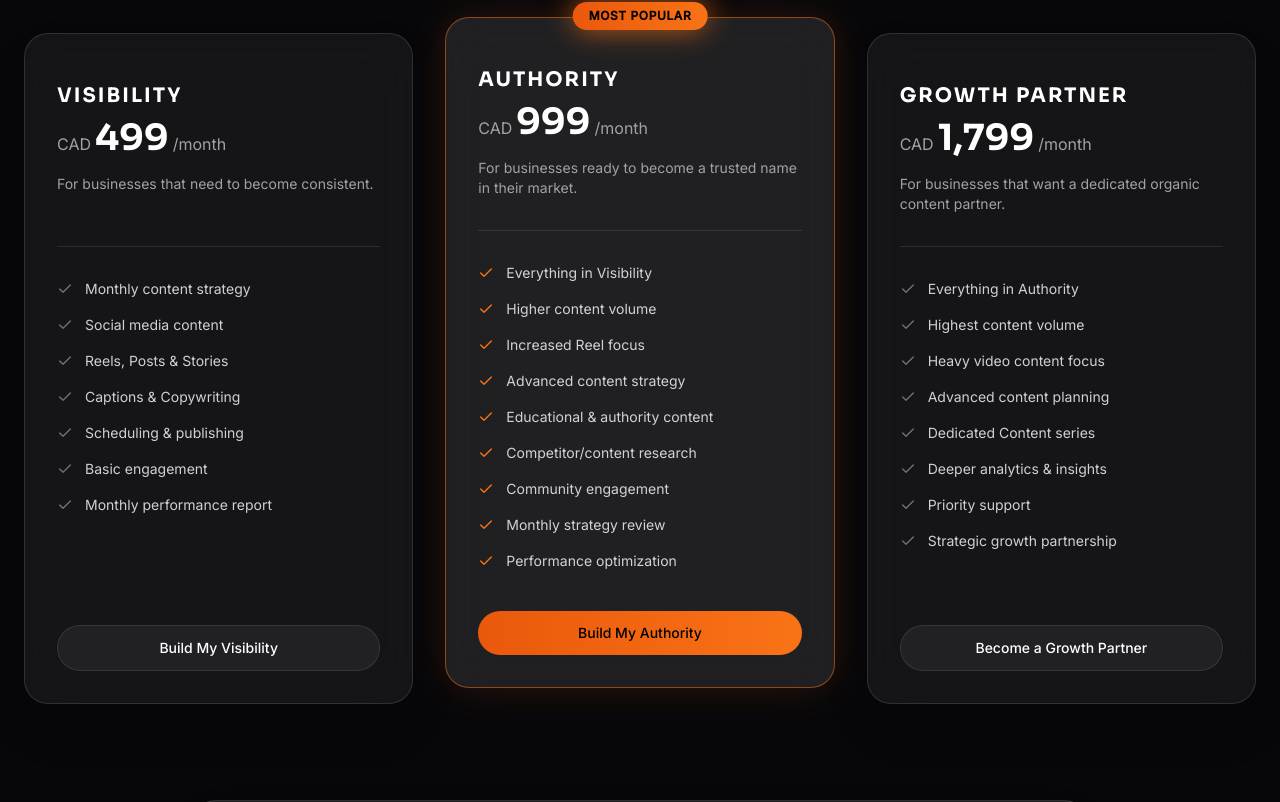
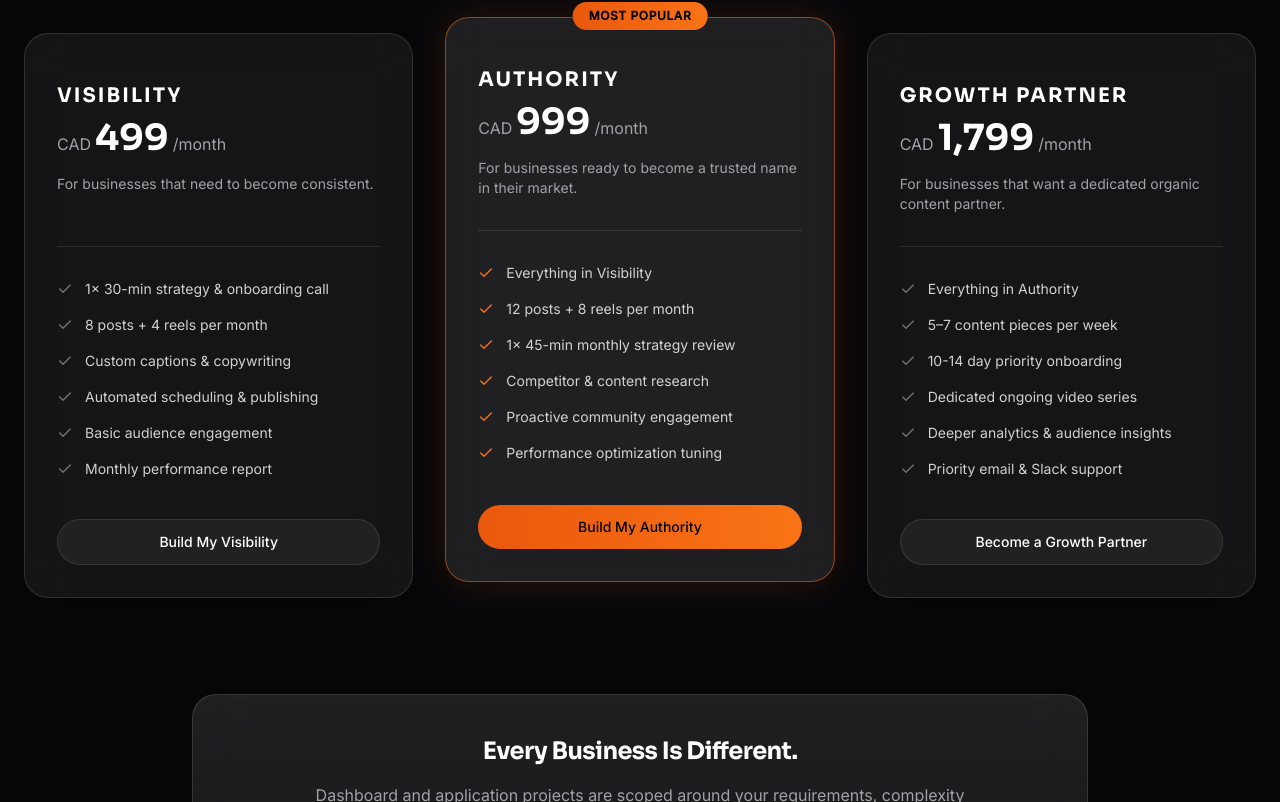
Before and after one commit to thatcontent/thatcontent-app, a React (Vite) app: page / in a window 1280 px wide. Shown: the part 6352-7154 px from the top of the page. Built offline with nearby package versions, Linux system fonts and the light colour scheme.

Commit message:
pricing update

```diff
--- a/src/sections/Pricing.jsx
+++ b/src/sections/Pricing.jsx
@@ -6,12 +6,11 @@ const packages = [
     price: "499",
     desc: "For businesses that need to become consistent.",
     features: [
-      "Monthly content strategy",
-      "Social media content",
-      "Reels, Posts & Stories",
-      "Captions & Copywriting",
-      "Scheduling & publishing",
-      "Basic engagement",
+      "1x 30-min strategy & onboarding call",
+      "8 posts + 4 reels per month",
+      "Custom captions & copywriting",
+      "Automated scheduling & publishing",
+      "Basic audience engagement",
       "Monthly performance report"
     ],
     cta: "Build My Visibility",
@@ -24,14 +23,11 @@ const packages = [
     desc: "For businesses ready to become a trusted name in their market.",
     features: [
       "Everything in Visibility",
-      "Higher content volume",
-      "Increased Reel focus",
-      "Advanced content strategy",
-      "Educational & authority content",
-      "Competitor/content research",
-      "Community engagement",
-      "Monthly strategy review",
-      "Performance optimization"
+      "12 posts + 8 reels per month",
+      "1x 45-min monthly strategy review",
+      "Competitor & content research",
+      "Proactive community engagement",
+      "Performance optimization tuning"
     ],
     cta: "Build My Authority",
     highlight: true
@@ -42,13 +38,11 @@ const packages = [
     desc: "For businesses that want a dedicated organic content partner.",
     features: [
       "Everything in Authority",
-      "Highest content volume",
-      "Heavy video content focus",
-      "Advanced content planning",
-      "Dedicated Content series",
-      "Deeper analytics & insights",
-      "Priority support",
-      "Strategic growth partnership"
+      "5–7 content pieces per week",
+      "10-14 day priority onboarding",
+      "Dedicated ongoing video series",
+      "Deeper analytics & audience insights",
+      "Priority email & Slack support"
     ],
     cta: "Become a Growth Partner",
     highlight: false
@@ -58,25 +52,6 @@ const packages = [
 export default function Pricing() {
   return (
     <section id="packages" className="relative py-24 px-6 overflow-hidden">
-      {/* Component-level keyframes for smooth entrance */}
-      <style>{`
-        @keyframes fadeInUp {
-          from { opacity: 0; transform: translateY(40px); }
-          to { opacity: 1; transform: translateY(0); }
-        }
-        .animate-fade-in-up {
-          animation: fadeInUp 0.8s cubic-bezier(0.16, 1, 0.3, 1) forwards;
-          opacity: 0;
-        }
-        @keyframes subtlePulse {
-          0%, 100% { box-shadow: 0 0 15px rgba(249,115,22,0.4); }
-          50% { box-shadow: 0 0 30px rgba(249,115,22,0.8); }
-        }
-        .animate-glow-pulse {
-          animation: subtlePulse 3s infinite;
-        }
-      `}</style>
-
       <div className="max-w-7xl mx-auto">
         <div className="text-center max-w-3xl mx-auto mb-16 animate-fade-in-up">
           <h2 className="text-3xl md:text-5xl font-bold text-white mb-6">Simple Monthly Content Plans.</h2>
```
